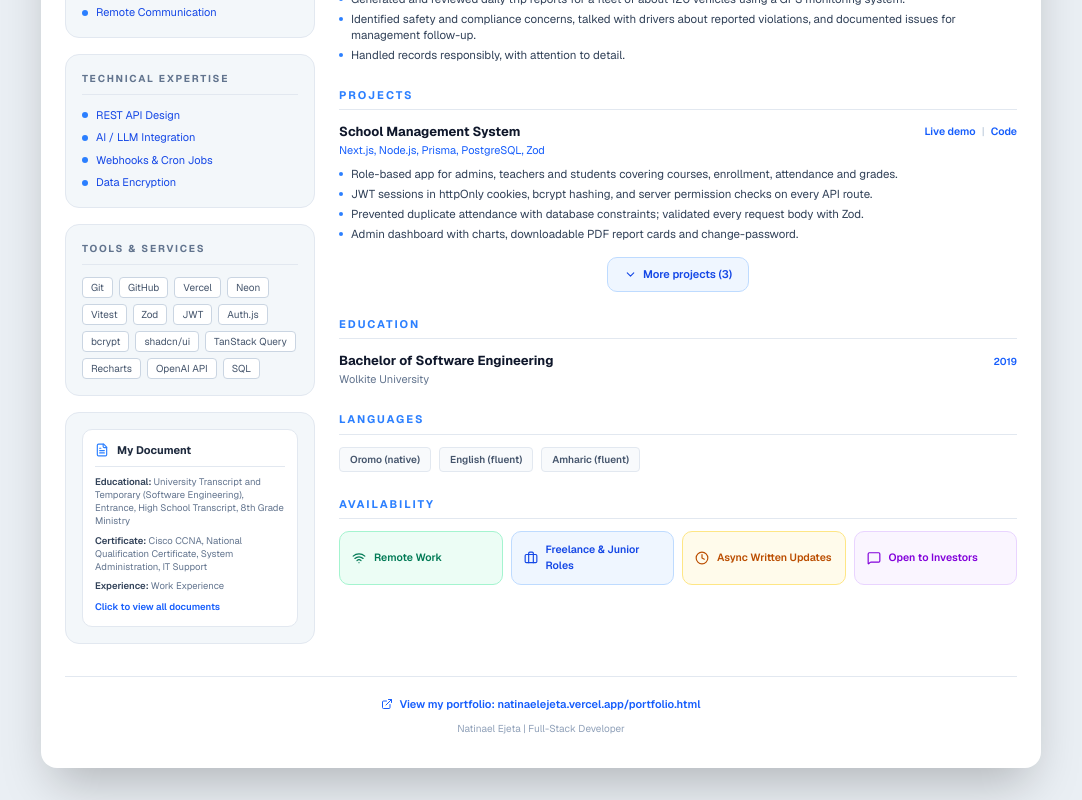
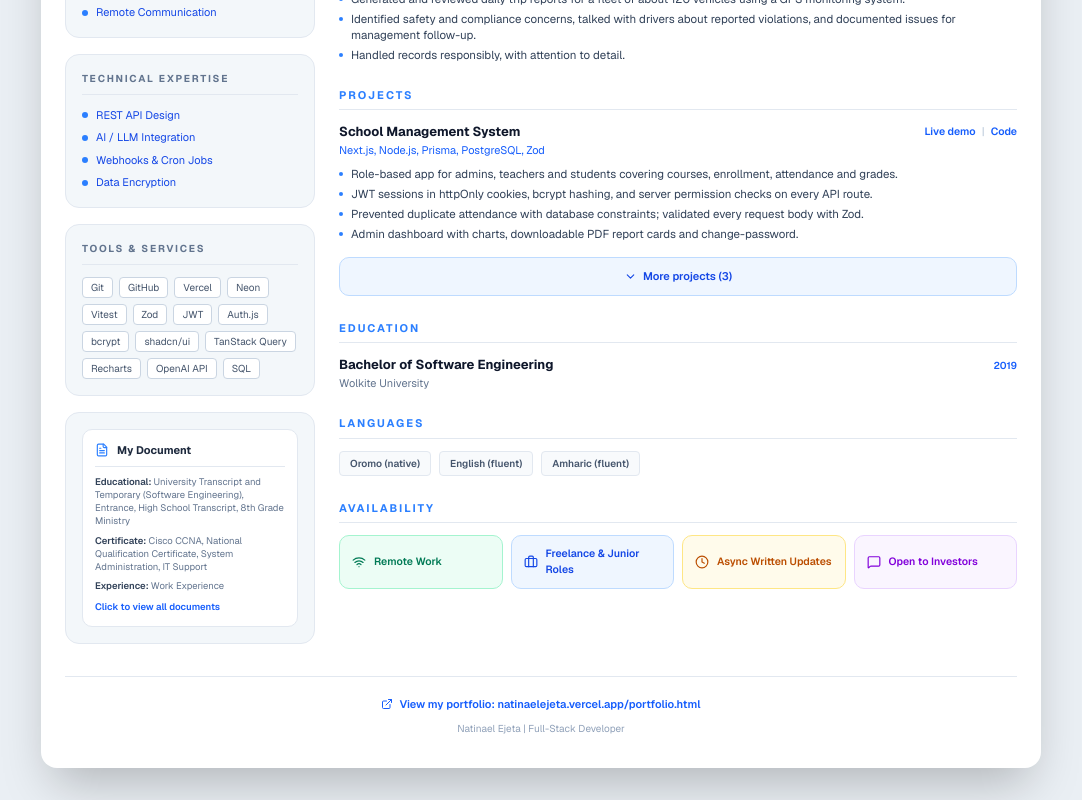
Before and after one commit to NatinaelEjeta/Resume, a Next.js app: page / in a window 1280 px wide. Shown: the part 701-1501 px from the top of the page, without its empty margins (99-1181 px from the left). Built offline with nearby package versions, Linux system fonts and the light colour scheme.

Commit message:
Make More projects button full width

```diff
--- a/src/components/MoreProjects.tsx
+++ b/src/components/MoreProjects.tsx
@@ -15,7 +15,7 @@ export default function MoreProjects({ children, count }: { children: ReactNode;
           type="button"
           onClick={() => setOpen((v) => !v)}
           aria-expanded={open}
-          className="inline-flex items-center gap-1.5 rounded-lg border border-blue-200 bg-blue-50 px-4 py-2 text-[11px] font-semibold text-blue-700 transition hover:bg-blue-100"
+          className="flex w-full items-center justify-center gap-1.5 rounded-lg border border-blue-200 bg-blue-50 px-4 py-2.5 text-[11px] font-semibold text-blue-700 transition hover:bg-blue-100"
         >
           {open ? (
             <>
```
